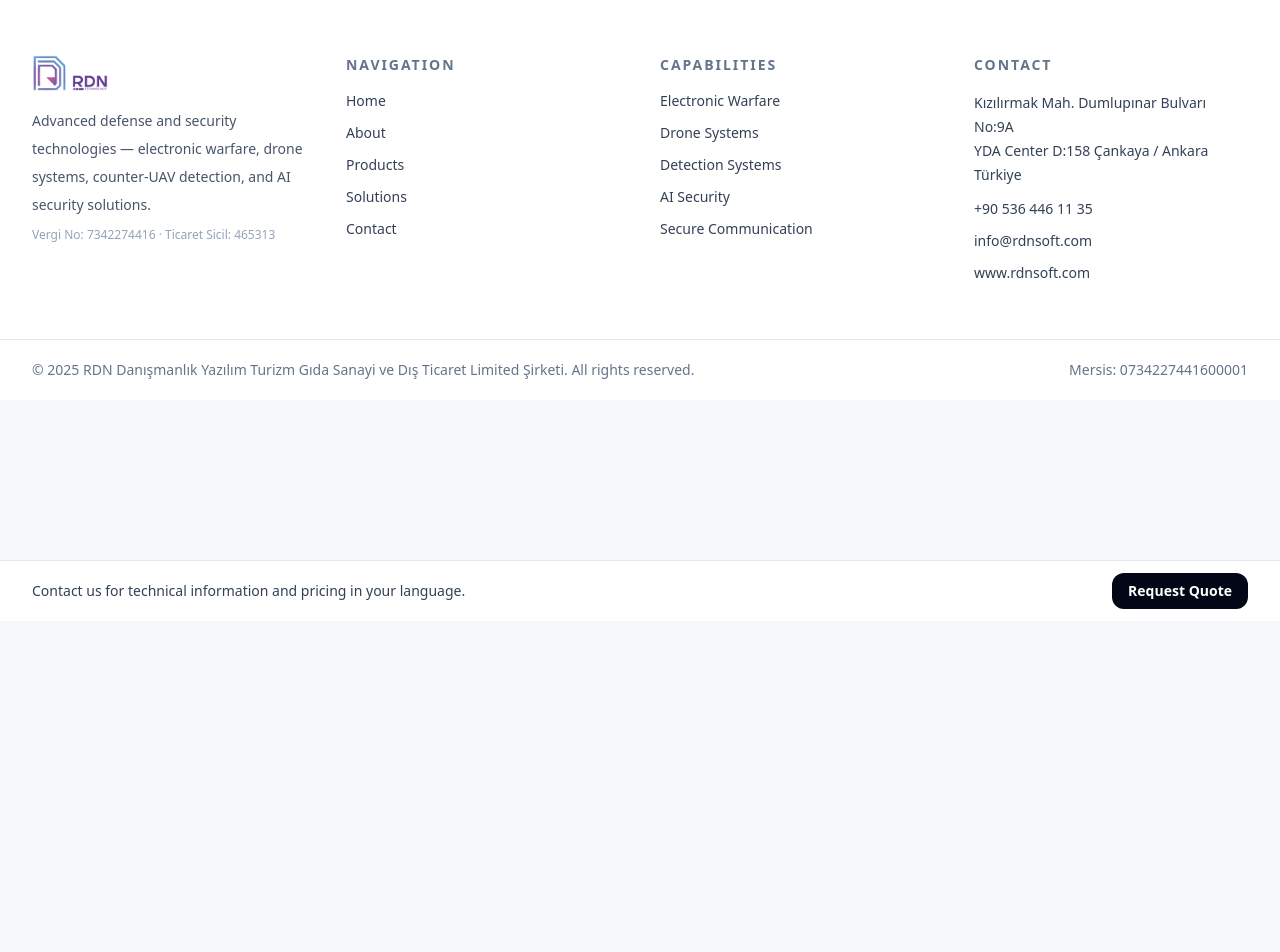
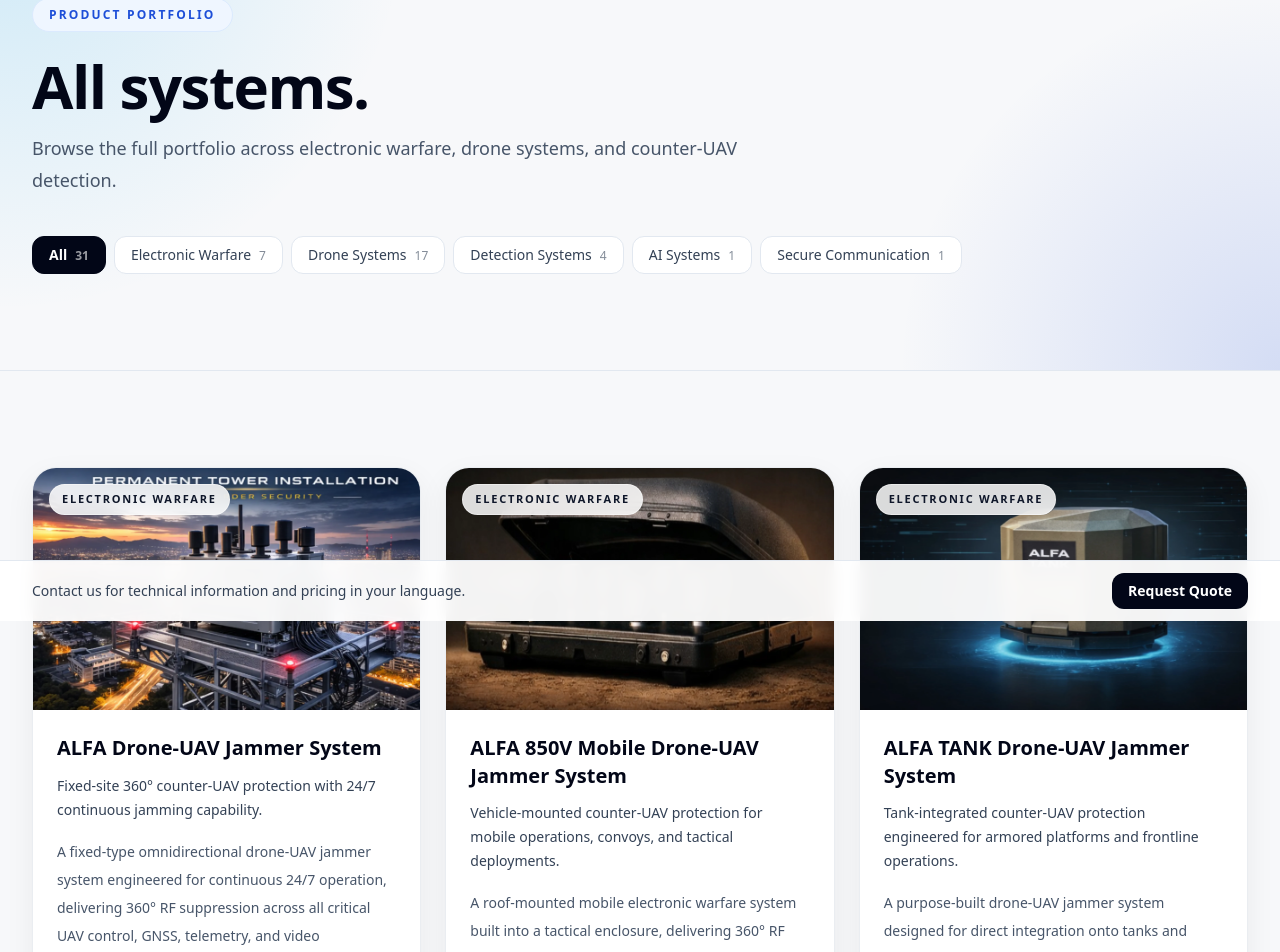
Before and after one commit to ardasaracgm/rdn-defence-2, a Next.js app: page /en/products in a window 1280 px wide. Shown: the part 179-1131 px from the top of the page. Before the commit the page ends 800 px from the top, so only its background shows below. Built offline with nearby package versions, Linux system fonts and the light colour scheme.

Commit message:
Add files via upload

```diff
--- /dev/null
+++ b/components/ProductsClient.tsx
@@ -0,0 +1,128 @@
+"use client";
+
+import { useState, useTransition } from "react";
+import Link from "next/link";
+import { useTranslations } from "next-intl";
+import { products } from "@/data/products";
+import ProductCard from "@/components/ProductCard";
+
+const CATEGORIES = [
+  "Electronic Warfare",
+  "Drone Systems",
+  "Detection Systems",
+  "AI Systems",
+  "Secure Communication",
+] as const;
+
+type Category = (typeof CATEGORIES)[number] | "All";
+
+export default function ProductsClient() {
+  const t = useTranslations("products");
+  const [active, setActive] = useState<Category>("All");
+  const [, startTransition] = useTransition();
+
+  const filtered =
+    active === "All"
+      ? products
+      : products.filter((p) => p.category === active);
+
+  const counts = Object.fromEntries(
+    CATEGORIES.map((cat) => [
+      cat,
+      products.filter((p) => p.category === cat).length,
+    ])
+  );
+
+  const handleSelect = (cat: Category) => {
+    startTransition(() => setActive(cat));
+  };
+
+  const btnClass = (cat: Category) =>
+    cat === active
+      ? "rounded-xl border border-slate-950 bg-slate-950 px-4 py-2 text-sm font-semibold text-white transition"
+      : "rounded-xl border border-slate-200 bg-white px-4 py-2 text-sm font-medium text-slate-700 transition hover:border-slate-400 hover:bg-slate-50";
+
+  return (
+    <main>
+      {/* ── HERO ── */}
+      <section className="hero-glow border-b border-slate-200">
+        <div className="container-main section-space">
+          <div className="max-w-3xl">
+            <div className="inline-flex rounded-full border border-blue-100 bg-blue-50 px-4 py-2 text-xs font-semibold uppercase tracking-[0.18em] text-blue-700">
+              {t("badge")}
+            </div>
+            <h1 className="mt-6 text-4xl font-bold leading-tight tracking-tight text-slate-950 md:text-5xl lg:text-6xl">
+              {t("title")}
+            </h1>
+            <p className="mt-4 text-lg leading-8 text-slate-600">
+              {t("subtitle")}
+            </p>
+          </div>
+
+          {/* ── FILTER BUTTONS ── */}
+          <div className="mt-10 flex flex-wrap gap-2">
+            {/* All */}
+            <button
+              onClick={() => handleSelect("All")}
+              className={btnClass("All")}
+            >
+              {t("all")}
+              <span className="ml-2 text-xs opacity-60">{products.length}</span>
+            </button>
+
+            {/* Categories */}
+            {CATEGORIES.map((cat) => (
+              <button
+                key={cat}
+                onClick={() => handleSelect(cat)}
+                className={btnClass(cat)}
+              >
+                {cat}
+                <span className="ml-2 text-xs opacity-60">{counts[cat]}</span>
+              </button>
+            ))}
+          </div>
+
+          {/* Active category label */}
+          {active !== "All" && (
+            <div className="mt-4 flex items-center gap-2 text-sm text-slate-500">
+              <span>{filtered.length} products in</span>
+              <span className="font-semibold text-slate-950">{active}</span>
+              <button
+                onClick={() => handleSelect("All")}
+                className="ml-1 text-xs text-slate-400 underline hover:text-slate-600"
+              >
+                clear
+              </button>
+            </div>
+          )}
+        </div>
+      </section>
+
+      {/* ── PRODUCT GRID ── */}
+      <section className="section-space">
+        <div className="container-main">
+          {filtered.length > 0 ? (
+            <div className="grid gap-6 md:grid-cols-2 xl:grid-cols-3">
+              {filtered.map((product) => (
+                <ProductCard key={product.slug} product={product} />
+              ))}
+            </div>
+          ) : (
+            <div className="flex flex-col items-center justify-center py-24 text-center">
+              <div className="text-4xl mb-4">📭</div>
+              <h3 className="text-xl font-semibold text-slate-950">No products found</h3>
+              <p className="mt-2 text-sm text-slate-500">Try selecting a different category.</p>
+              <button
+                onClick={() => handleSelect("All")}
+                className="mt-6 rounded-xl bg-slate-950 px-5 py-2.5 text-sm font-semibold text-white transition hover:opacity-90"
+              >
+                {t("all")}
+              </button>
+            </div>
+          )}
+        </div>
+      </section>
+    </main>
+  );
+}
```
